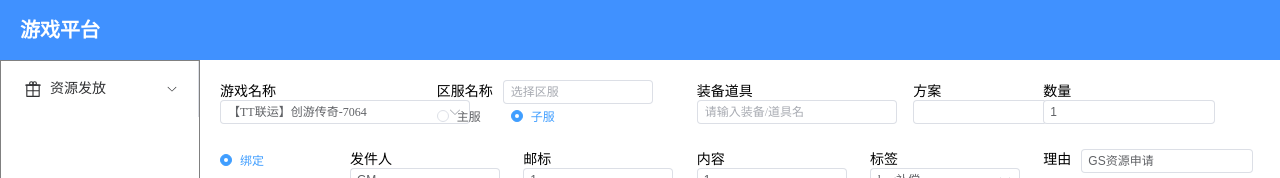
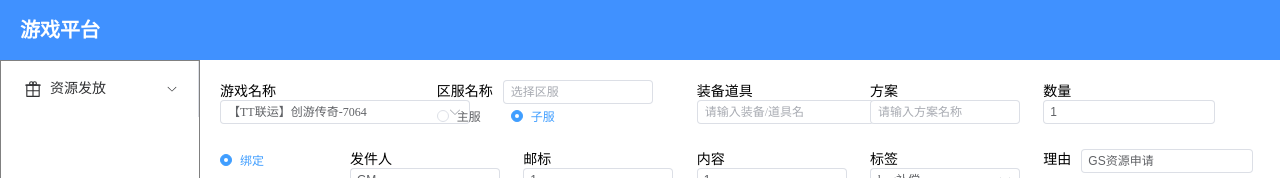
Before and after one commit to 520-fangchutao/game-platform-ui, a Vue app: page /#/resource/996 in a window 1280 px wide. Shown: the top 178 px of the page. Built offline with nearby package versions, Linux system fonts and the light colour scheme.

Commit message:
新建方案20241130

```diff
--- /dev/null
+++ b/src/components/GameDesignSelect.vue
@@ -0,0 +1,57 @@
+<script>
+export default{
+    data(){
+        return {
+            designSelect: {
+                op: [],
+                ops: [],
+                loading: false
+            }
+        }
+    },
+    props: {
+        searchDesignParam: {
+            type: Object,
+            required: true
+        }
+    },
+    methods: {
+        searchItemDesign(query) {
+            if (query !== "") {
+                this.designSelect.loading = true;
+                let gameName = this.searchDesignParam.gameName
+                // 开始拿数据
+                this.$http.get("/Jiu96/selectPageByDesign?keyword=" + query
+                    + "&gameName=" + gameName
+                ).then((res) => {
+                    let respData = res.data
+                    if (respData.code === 'S') {
+                        this.designSelect.ops = respData.data.map((op) => {
+                            return { value: `${op.designValue}`, label: `${op.designName}` }
+                        })
+                    } else {
+                        ElMessage.error(respData.msg)
+                    }
+                    this.designSelect.loading = false
+                }).catch((error) => {
+                    console.log('意料之外的错误：', error)
+                })
+            } else {
+                this.designSelect.ops = []
+            }
+        },
+        itemDesignOpChange(){
+            this.$emit('itemDesignOpChange',this.designSelect)
+        }
+    }
+}
+</script>
+<template>
+    <el-select-v2 ref="innerItemDesignRef" v-bind="$attrs" v-model="designSelect.op" :remote-method="searchItemDesign" :options="designSelect.ops"
+        :loading="designSelect.loading" :reserve-keyword="false" placeholder="请输入方案名称" size="small" style="width: 150px;"
+        clearable multiple filterable remote collapse-tags collapse-tags-tooltip @change="itemDesignOpChange">
+        <template #default="{ item }">
+            <span style="margin-right: 8px">{{ item.label }}</span>
+        </template>
+    </el-select-v2>
+</template>
--- a/src/components/GameZoneSelect.vue
+++ b/src/components/GameZoneSelect.vue
@@ -18,7 +18,7 @@ export default {
         }
     },
     methods: {
-        clearSelectVal(){
+        clearSelectVal() {
             this.gameZone.op = ''
             this.gameZoneOpChange()
         },
@@ -67,6 +67,14 @@ export default {
         <el-option v-for="op in gameZone.ops" :key="op.id" :label="`${op.name}-${op.id}`"
             :value="`${op.name}-${op.id}`" />
     </el-select>
+    <el-radio-group v-model="gameZone.serverRadio">
+        <el-radio value="1" size="small">主服</el-radio>
+        <el-radio value="2" size="small">子服</el-radio>
+    </el-radio-group>
 </template>
 
-<style lang="less" scoped></style>
+<style lang="less" scoped>
+.gameZoneSelectBox {
+    margin-right: 5px;
+}
+</style>
--- a/src/main.js
+++ b/src/main.js
@@ -9,8 +9,8 @@ import * as common from './utils/common'
 import 'element-plus/dist/index.css'
 
 // 配置全局URL
-//axios.defaults.baseURL = 'http://192.168.2.75:8083';
-axios.defaults.baseURL = 'http://localhost:8083';
+axios.defaults.baseURL = 'http://192.168.2.75:8083';
+//axios.defaults.baseURL = 'http://localhost:8083';
 // 创建VUE应用
 const app = createApp(App)
 // 挂载axios到全局
--- a/src/views/resource/996.vue
+++ b/src/views/resource/996.vue
@@ -4,11 +4,13 @@ import axios from 'axios';
 import ItemEqSelect from '@/components/ItemEqSelect.vue';
 import GameNameSelect from '@/components/GameNameSelect.vue';
 import GameZoneSelect from '@/components/GameZoneSelect.vue';
+import GameDesignSelect from '@/components/GameDesignSelect.vue';
 export default {
     components: {
         ItemEqSelect,
         GameNameSelect,
-        GameZoneSelect
+        GameZoneSelect,
+        GameDesignSelect
     },
     data() {
         return {
@@ -29,6 +31,11 @@ export default {
             },
             gameDesign: {
                 name: '',
+                designSelect: {
+                    op: [],
+                    ops: [],
+                    loading: false
+                },
                 itemOrEq: {
                     op: [],
                     ops: [],
@@ -163,6 +170,42 @@ export default {
         itemOrEqOpChanDesign(itemOrEq) {
             this.gameDesign.itemOrEq = itemOrEq
         },
+        itemDesignOpChange(designSelect){
+            this.gameDesign.designSelect = designSelect
+        },
+        generateDesignRows(){
+            //开始生成数据输出行方法
+            let gameId = this.gameName.op.split('-')[1]
+            let zoneId = this.gameZone.op.split('-')[1]
+            let roleNames = this.inputRoles.split('\n')
+            let bindStatus = this.bindRadio
+            let sender = this.sender
+            let mailTitle = this.mailTitle
+            let mailContent = this.mailContent
+            let sendLable = this.sendLable
+            let reason = this.reason
+            let items = this.gameDesign.designSelect.op.split('\n')
+            let headers = []
+            roleNames.forEach(roleName => {
+                let header = gameId + '\t' +
+                zoneId + '\t' +
+                roleName + '\t' +
+                bindStatus + '\t' +
+                sender + '\t' +
+                mailTitle + '\t' +
+                mailContent + '\t' +
+                sendLable + '\t' +
+                reason + '\t'
+                headers.push(header)
+            })
+            let outputDesignText = ''
+            headers.forEach(header => {
+                items.forEach(item => {
+                    outputDesignText += header + '\t' + item
+                })
+            })
+            this.outputText = outputDesignText
+        },
         generateBatchRows(itemThreshold) {
             //开始生成数据输出行方法
             let gameId = this.gameName.op.split('-')[1]
@@ -245,9 +288,21 @@ export default {
                 ElMessage.error('游戏区服不能为空！')
                 hasError = true
             }
+            let hasDesign = false
+            let hasItemEq = false
+            if (!(this.itemOrEq.op == null || this.itemOrEq.op.length === 0)) {
+                hasItemEq = true
+                if(!(this.gameDesign.designSelect.op == null || this.gameDesign.designSelect.op.length === 0)){
+                    hasDesign = true
+                    ElMessage.error('道具装备与预设方案只能二选一！')
+                    hasError = true
+                }
+            }
             if (this.itemOrEq.op == null || this.itemOrEq.op.length === 0) {
-                ElMessage.error('道具装备不能为空！')
-                hasError = true
+                if(this.gameDesign.designSelect.op == null || this.gameDesign.designSelect.op.length === 0){
+                    ElMessage.error('道具装备与预设方案不能都为空！')
+                    hasError = true
+                }
             }
             if (this.sender == null || this.sender.trim().length === 0) {
                 ElMessage.error('发件人不能为空！')
@@ -272,8 +327,12 @@ export default {
             if (hasError) {
                 return
             }
-
-            this.generateBatchRows(10)
+            if(hasItemEq){
+                this.generateBatchRows(10)
+            }
+            // if(hasDesign){
+            //     this.generateDesignRows()
+            // }
             this.$refs.outerItemEqRef.clearSelectVal()
             ElMessage.success('添加数据成功！')
         },
@@ -430,18 +489,14 @@ export default {
             <el-col :span="6">
                 <span class="font-label">区服名称</span>
                 <GameZoneSelect ref="outerGameZoneRef" :search-zone-param="searchZoneParam()" @gameZoneOpChange="gameZoneOpChange" />
-                <el-radio-group v-model="gameZone.serverRadio">
-                    <el-radio value="1" size="small">主服</el-radio>
-                    <el-radio value="2" size="small">子服</el-radio>
-                </el-radio-group>
             </el-col>
-            <el-col :span="5">
+            <el-col :span="4">
                 <span class="font-label">装备道具</span>
                 <ItemEqSelect ref="outerItemEqRef" :search-item-param="searchItemParam()" @itemOrEqOpChange="itemOrEqOpChange" />
             </el-col>
-            <el-col :span="3">
+            <el-col :span="4">
                 <span class="font-label">方案</span>
-                <el-input size="small" style="width: 150px;"></el-input>
+                <GameDesignSelect ref="outerGameDesignRef" :search-design-param="searchItemParam()" @itemDesignOpChange="itemDesignOpChange" />
             </el-col>
             <el-col :span="4">
                 <span class="font-label">数量</span>
@@ -568,10 +623,6 @@ export default {
     margin-right: 10px;
 }
 
-.gameZoneSelectBox {
-    margin-right: 5px;
-}
-
 .clearAllItemsBtn {
     margin-bottom: 5px;
 }
```
